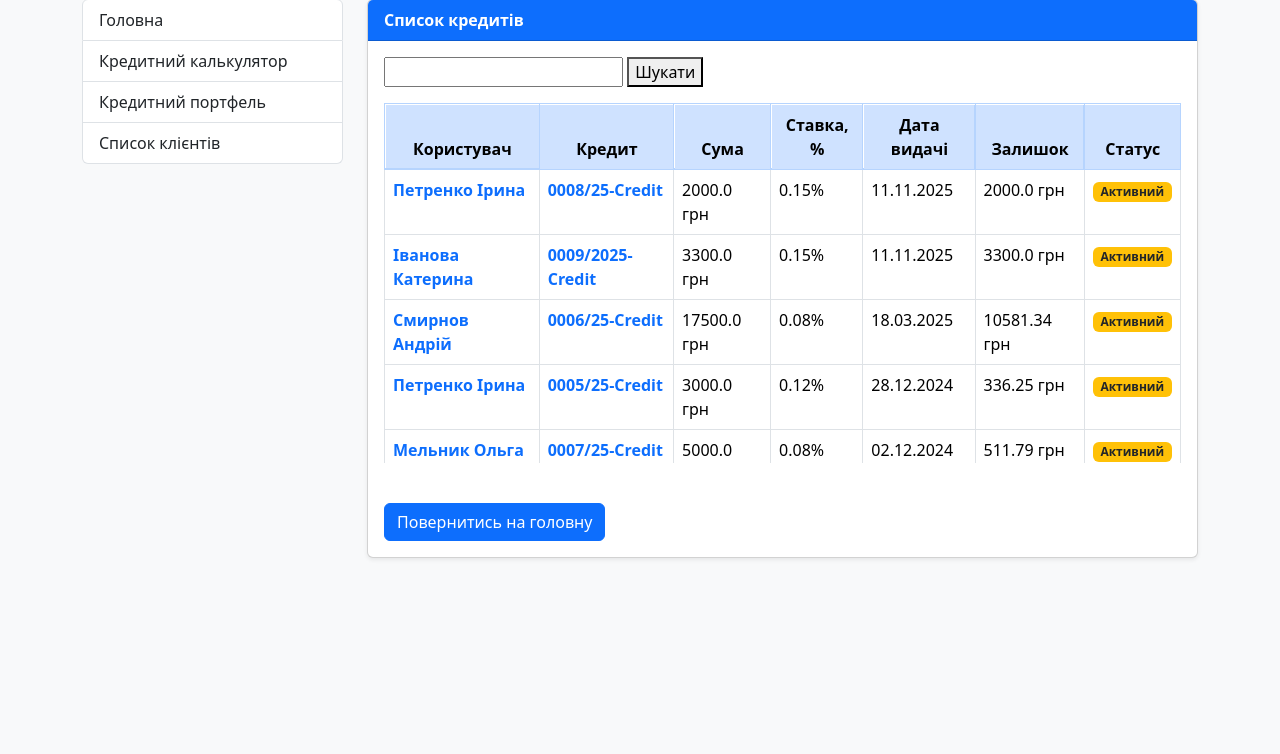
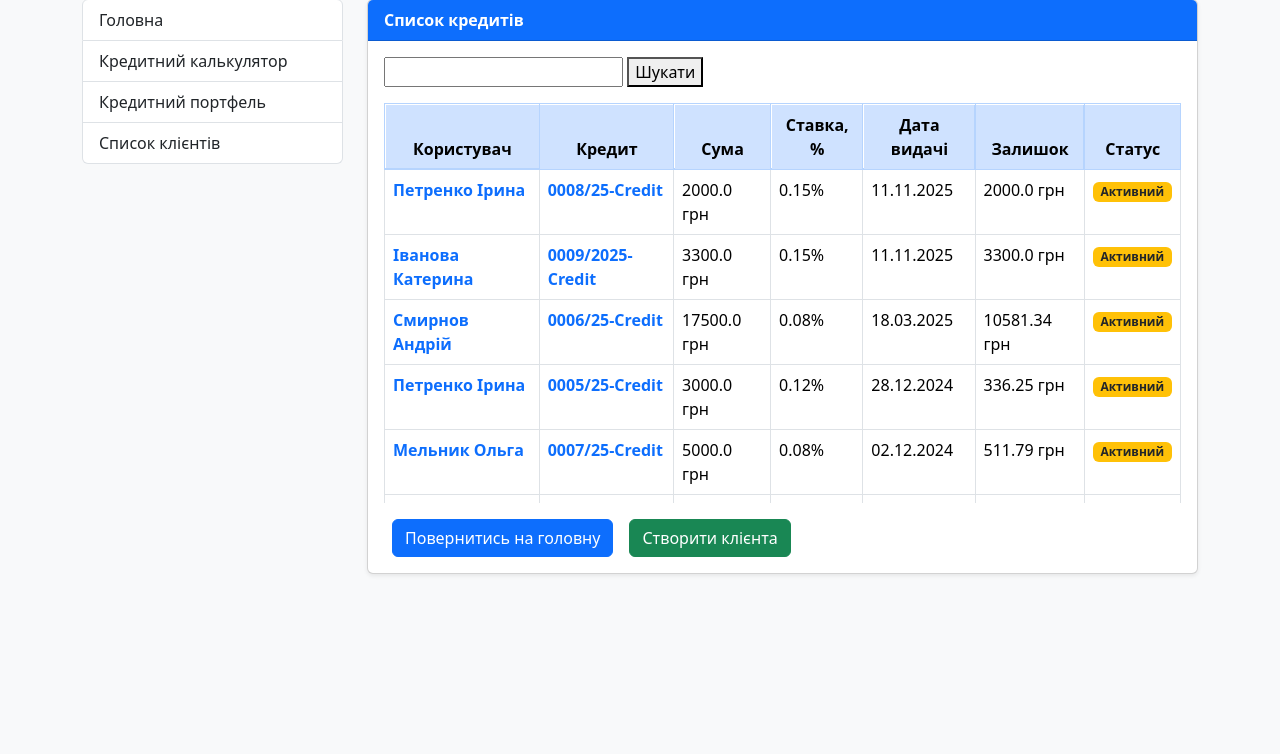
Before and after one commit to koliada1973/mysite_project, a Django app: page /all-credits/ in a window 1280 px wide. Shown: the part 81-835 px from the top of the page. Run offline with Django 5.2, Linux system fonts and the light colour scheme; a user stored in the database is signed in; data comes from the database, SQL or seed files in the repository; both versions use the stored data as it was after the commit.

Commit message:
До загального списку кредитів додано кнопку Створити клієнта

```diff
--- a/mysite/credit_system/templates/credit_system/all_clients.html
+++ b/mysite/credit_system/templates/credit_system/all_clients.html
@@ -10,7 +10,7 @@
 
         <div class="card-body">
 
-            <!--  -->
+            <!-- Пошук -->
             <form method="GET" action="{% url 'all_clients_list' %}" class="mb-3">
                 <input type="text" name="q" >
                 <button type="submit">Шукати</button>
--- a/mysite/credit_system/templates/credit_system/all_credits.html
+++ b/mysite/credit_system/templates/credit_system/all_credits.html
@@ -17,7 +17,7 @@
             </form>
 
             {% if credits %}
-                <div class="table-responsive" style="max-height: 360px; overflow-y: auto; position: relative;">
+                <div class="table-responsive" style="max-height: 400px; overflow-y: auto; position: relative;">
                     <table class="table table-bordered table-hover">
                         <thead class="table-primary text-center">
                             <tr>
@@ -63,8 +63,12 @@
             {% else %}
                 <p>Кредитів не знайдено.</p>
             {% endif %}
-
-            <br><a href="{% url 'index' %}" class="btn btn-primary mt-3">Повернитись на головну</a><br>
-        </div>
+                <div class="d-flex justify-content-start gap-2 mt-3">
+                    <br><a href="{% url 'index' %}" class="btn btn-primary mt-0">Повернитись на головну</a><br>
+                    <a href="{% url 'add_new_client' %}" class="btn btn-success">
+                            Створити клієнта
+                    </a>
+                </div>
+            </div>
     </div>
 {% endblock %}
--- a/mysite/credit_system/urls.py
+++ b/mysite/credit_system/urls.py
@@ -11,12 +11,11 @@ urlpatterns = [
     path('my-credits/', UserCreditsView.as_view(), name='user_credits_list'),
     path('all-credits/', AllCreditsView.as_view(), name='all_credits_list'),
     path('all-clients/', AllClientsView.as_view(), name='all_clients_list'),
-    path('credit/<int:credit_id>/add-payment/', AddPaymentView.as_view(), name='add_payment'),
-    path('client/new/', AddClientView.as_view(), name='add_new_client'),
     path('credit/<int:pk>/', views.CreditDetailView.as_view(), name='credit_detail'),
     path('client/<int:pk>/', views.ClientDetailView.as_view(), name='client_detail'),
+    path('client/new/', AddClientView.as_view(), name='add_new_client'),
     path('clients/<int:client_id>/new-credit/', views.AddCreditView.as_view(), name='add_new_credit'),
-    # path('credit/<int:credit_id>/payments/', PaymentsView.as_view(), name='credit_payments'),
+    path('credit/<int:credit_id>/add-payment/', AddPaymentView.as_view(), name='add_payment'),
     path('login/', auth_views.LoginView.as_view(template_name='credit_system/registration/login.html'), name='login'),
     path('logout/', auth_views.LogoutView.as_view(next_page='index'), name='logout'),
 
```
Also changed, not shown: mysite/credit_system/forms.py (+0 -10 lines), mysite/credit_system/views.py (+4 -25 lines), mysite/db.sqlite3.
